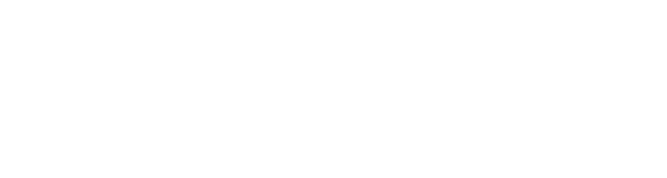
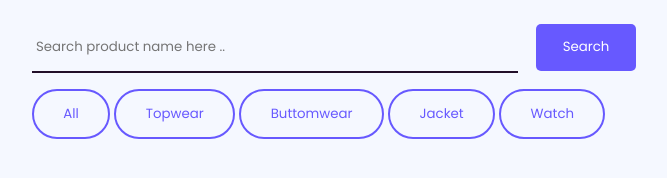
Before and after one commit to rapeepattr/Product-Search, a plain HTML site: page index.html in a window 1280 px wide. Shown: the whole page, without its empty margins (0-667 px from the left). Drawn offline with Linux system fonts and the light colour scheme.

Commit message:
Add HTML and CSS

```diff
--- a/index.html
+++ b/index.html
@@ -3,9 +3,25 @@
     <head>
         <meta charset="UTF-8">
         <meta name="viewport" content="width=device-width, initial-scale=1.0">
-        <title>Document</title>
+        <title>Product Filter and Search</title>
+        <link rel="stylesheet" href="style.css">
     </head>
     <body>
+        <div class="wrapper">
+            <div id="search-container">
+                <input type="search" id="search-input"
+                    placeholder="Search product name here ..">
+                <button id="search">Search</button>
+            </div>
 
+            <div id="buttons">
+                <button class="button-value">All</button>
+                <button class="button-value">Topwear</button>
+                <button class="button-value">Buttomwear</button>
+                <button class="button-value">Jacket</button>
+                <button class="button-value">Watch</button>
+            </div>
+        </div>
+        <script src="script.js"></script>
     </body>
 </html>
--- a/style.css
+++ b/style.css
@@ -0,0 +1,83 @@
+@import url('https://fonts.googleapis.com/css2?family=Kanit:ital,wght@0,100;0,200;0,300;0,400;0,500;0,600;0,700;0,800;0,900;1,100;1,200;1,300;1,400;1,500;1,600;1,700;1,800;1,900&family=Outfit:wght@100..900&family=Poppins:ital,wght@0,100;0,200;0,300;0,400;0,500;0,600;0,700;0,800;0,900;1,100;1,200;1,300;1,400;1,500;1,600;1,700;1,800;1,900&family=Prata&family=Prompt:ital,wght@0,100;0,200;0,300;0,400;0,500;0,600;0,700;0,800;0,900;1,100;1,200;1,300;1,400;1,500;1,600;1,700;1,800;1,900&display=swap');
+
+* {
+    padding: 0;
+    margin: 0;
+    box-sizing: border-box;
+    border: none;
+    outline: none;
+    font-family: 'Poppins', sans-serif;
+}
+
+body {
+    background-color: #F5F8FF;
+}
+
+.wrapper {
+    width: 95%;
+    margin: 0 auto;
+}
+
+#search-container {
+    margin: 1em 0;
+}
+
+#search-container input {
+    background-color: transparent;
+    width: 40%;
+    border-bottom: 2px solid #220F29;
+    padding: 1em 0.3em;
+}
+
+#search-container input:focus {
+    border-bottom-color: #6759FF;
+}
+
+#search-container button {
+    padding: 1em 2em;
+    margin-left: 1em;
+    background-color: #6759FF;
+    color: #FFF;
+    border-radius: 5px;
+    margin-top: 0.5rem;
+}
+
+.button-value {
+    border: 2px solid #6759FF;
+    padding: 1em 2.2em;
+    border-radius: 3em;
+    background-color: transparent;
+    color: #6759FF;
+    cursor: pointer;
+}
+
+.active {
+    background-color: #6759FF;
+    color: #FFF;
+}
+
+#products {
+    display: grid;
+    grid-template-columns: auto auto auto;
+    grid-column-gap: 1.5em;
+    padding: 2em 0;
+}
+
+.card {
+    background-color: #FFF;
+    max-width: 18em;
+    margin-top: 1em;
+    padding: 1em;
+    border-radius: 5px;
+    box-shadow: 1em 2em 2.5em rgba(1, 2, 68, 0.08);
+}
+
+.image-container {
+    text-align: center;
+}
+
+img {
+    max-width: 100%;
+    object-fit: contain;
+    height: 15em;
+}
```
